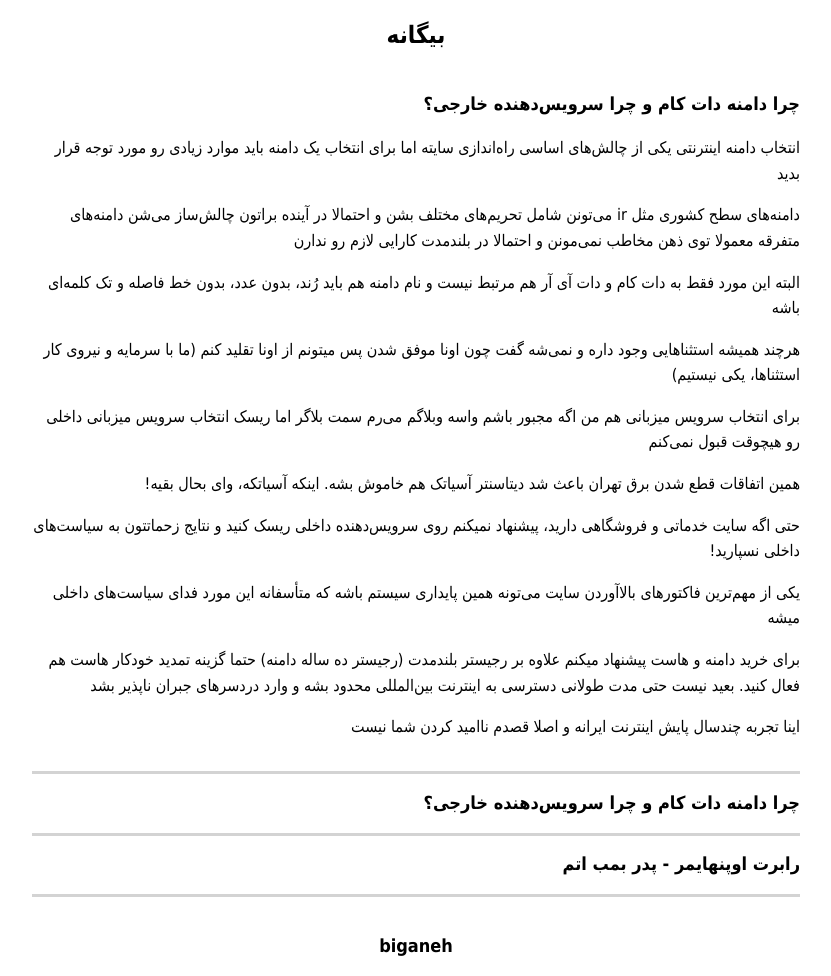
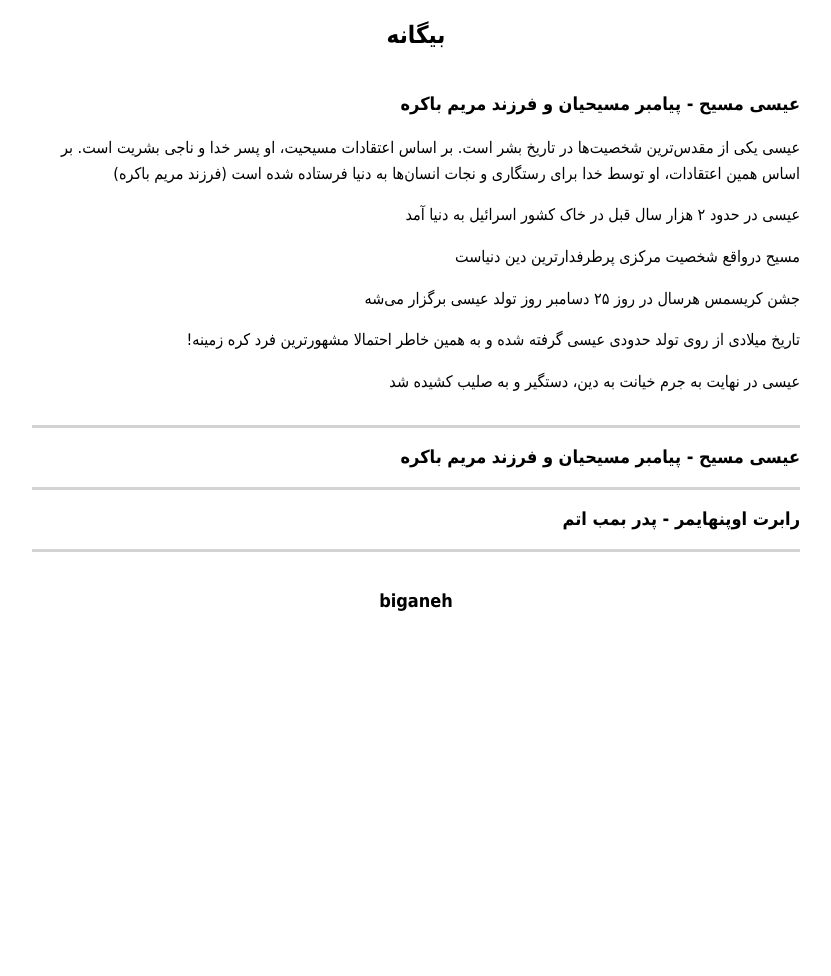
Before and after one commit to darkblog/darkblog.github.io, a Jekyll site: the page built from _posts/2023-8-7-2.md, in a window 1280 px wide. Shown: the whole page, without its empty margins (224-1055 px from the left). Built offline with Jekyll 4.4.1, drawn with Linux system fonts in a browser that asks for light colours; after the commit the page ends 900 px from its top, so only the background shows below that.

Commit message:
Update 2023-8-7-2.md

```diff
--- a/_posts/2023-8-7-2.md
+++ b/_posts/2023-8-7-2.md
@@ -1,25 +1,16 @@
 ---
 layout: post
-title: چرا دامنه دات کام و چرا سرویس‌دهنده خارجی؟
+title: عیسی مسیح - پیامبر مسیحیان و فرزند مریم باکره
 ---
 
-انتخاب دامنه اینترنتی یکی از چالش‌های اساسی راه‌اندازی سایته اما برای انتخاب یک دامنه باید موارد زیادی رو مورد توجه قرار بدید
+عیسی یکی از مقدس‌ترین شخصیت‌ها در تاریخ بشر است. بر اساس اعتقادات مسیحیت، او پسر خدا و ناجی بشریت است. بر اساس همین اعتقادات، او توسط خدا برای رستگاری و نجات انسان‌ها به دنیا فرستاده شده است (فرزند مریم باکره)
 
-دامنه‌های سطح کشوری مثل ir می‌تونن شامل تحریم‌های مختلف بشن و احتمالا در آینده براتون چالش‌ساز می‌شن
-دامنه‌های متفرقه معمولا توی ذهن مخاطب نمی‌مونن و احتمالا در بلندمدت کارایی لازم رو ندارن
+عیسی در حدود ۲ هزار سال قبل در خاک کشور اسرائیل به دنیا آمد
 
-البته این مورد فقط به دات کام و دات آی آر هم مرتبط نیست و نام دامنه هم باید رُند، بدون عدد، بدون خط فاصله و تک کلمه‌ای باشه
+مسیح درواقع شخصیت مرکزی پرطرفدارترین دین دنیاست
 
-هرچند همیشه استثناهایی وجود داره و نمی‌شه گفت چون اونا موفق شدن پس میتونم از اونا تقلید کنم (ما با سرمایه و نیروی کار استثناها، یکی نیستیم)
+جشن کریسمس هرسال در روز ۲۵ دسامبر روز تولد عیسی برگزار می‌شه
 
-برای انتخاب سرویس میزبانی هم من اگه مجبور باشم واسه وبلاگم می‌رم سمت بلاگر اما ریسک انتخاب سرویس میزبانی داخلی رو هیچوقت قبول نمی‌کنم
+تاریخ میلادی از روی تولد حدودی عیسی گرفته شده و به همین خاطر احتمالا مشهورترین فرد کره زمینه!
 
-همین اتفاقات قطع شدن برق تهران باعث شد دیتاسنتر آسیاتک هم خاموش بشه. اینکه آسیاتکه، وای بحال بقیه!
-
-حتی اگه سایت خدماتی و فروشگاهی دارید، پیشنهاد نمیکنم روی سرویس‌دهنده داخلی ریسک کنید و نتایج زحماتتون به سیاست‌های داخلی نسپارید!
-
-یکی از مهم‌ترین فاکتورهای بالاآوردن سایت می‌تونه همین پایداری سیستم باشه که متأسفانه این مورد فدای سیاست‌های داخلی میشه
-
-برای خرید دامنه و هاست پیشنهاد میکنم علاوه بر رجیستر بلندمدت (رجیستر ده ساله دامنه) حتما گزینه تمدید خودکار هاست هم فعال کنید. بعید نیست حتی مدت طولانی دسترسی به اینترنت بین‌المللی محدود بشه و وارد دردسرهای جبران ناپذیر بشد
-
-اینا تجربه چندسال پایش اینترنت ایرانه و اصلا قصدم ناامید کردن شما نیست
+عیسی در نهایت به جرم خیانت به دین، دستگیر و به صلیب کشیده شد
```
